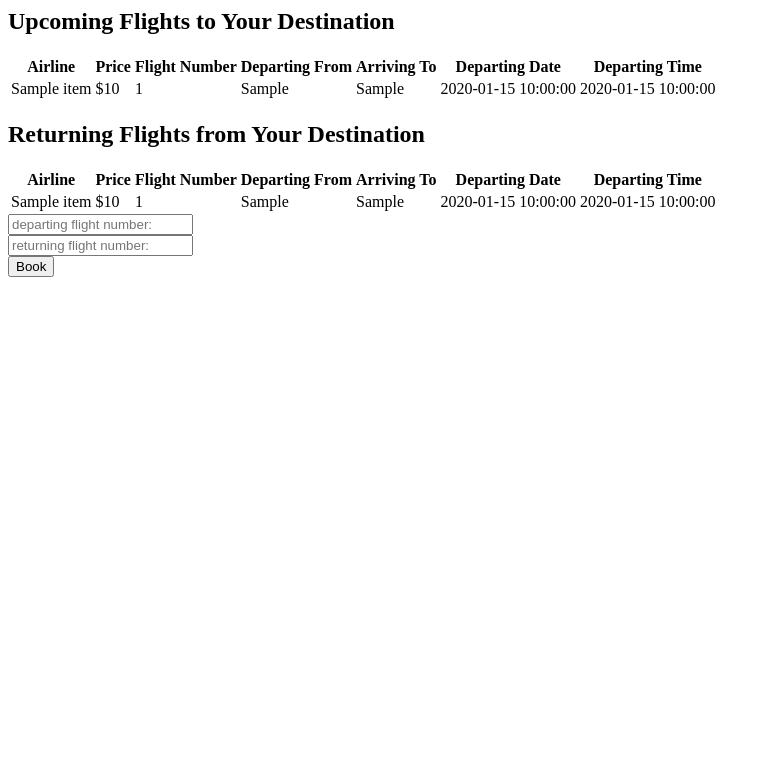
After one commit to alival000/cs3083-project, a Flask app: template templates/book_flight_roundtrip.html in a window 1280 px wide. The commit adds this page. Shown: the top 783 px of the page, without its empty margins (0-770 px from the left). Run offline with Flask 2, Linux system fonts and the light colour scheme; the template is opened without the code that fills it: most values are stand-ins (such as "Sample title", 1, 10 or a date in 2020).

Commit message:
added flight status and functionality for booking flights

```diff
--- a/init1.py
+++ b/init1.py
@@ -190,10 +190,6 @@ def registerAuthStaff():
         cursor.close()
         session['username'] = username
         return render_template('home.html', username=first_name, staff=True)
-
-@app.route('/bookFlight')
-def book():
-    return render_template('book_flight.html')
 
 @app.route('/pastFlights')
 def viewOldFlights():
@@ -642,11 +638,10 @@ def searchUpcomingFlightsRoundtrip():
         error = "No flights found"
         return render_template("view_future_flights.html", error=error)
 
-
 @app.route('/searchActiveFlights', methods=['GET','POST'])
 def searchActiveFlights():
     airline_name = request.form['airlinename']
-    flight_num = requst.form['flightnum']
+    flight_num = request.form['flightnum']
     departure_airport = request.form['departureairport']
     arrival_airport = request.form['arrivalairport']
 
@@ -662,8 +657,79 @@ def searchActiveFlights():
         return render_template("view_flight_status.html", data=data)
     else:
         error = "Flight not found"
-        return render_template("index.html", data=data)
+        return render_template("view_flight_status.html", error=error)
 
+@app.route('/bookFlightOnewayOrRoundtrip')
+def book():
+    return render_template('book_flight_oneway_or_roundtrip.html')
+
+@app.route('/bookFlightOptions', methods=['GET','POST'])
+def bookFlightOptions():
+    flight_type = request.form['flighttype']
+
+    if flight_type == "roundtrip":
+        return render_template("book_flight_options.html", roundtrip=True)
+    else:
+        return render_template("book_flight_options.html", oneway=True)
+
+@app.route('/bookFlightOneway', methods=['GET','POST'])
+def bookFlightOneway():
+    departing_airport = request.form['sourceairport']
+    arriving_airport = request.form['destinationairport']
+    date_option = request.form['dateoption']
+    date = request.form['date']
+
+    if date_option == "departure_date":
+        query = "SELECT * \
+                FROM flight \
+                WHERE departure_airport = %s AND arrival_airport = %s AND departure_date = %s"
+
+    else:
+        query = "SELECT * \
+                FROM flight \
+                WHERE departure_airport = %s AND arrival_airport = %s AND arrival_date = %s"
+
+    cursor = conn.cursor()
+    cursor.execute(query, (departing_airport, arriving_airport, date))
+
+    data = cursor.fetchall()
+
+    if data:
+        return render_template("book_flight_oneway.html", data=data)
+    else:
+        error = "No flights found"
+        return render_template("book_flight_oneway.html", error=error)
+
+@app.route('/bookFlightRoundtrip', methods=['GET','POST'])
+def bookFlightRoundtrip():
+    departing_airport = request.form['sourceairport']
+    arriving_airport = request.form['destinationairport']
+    departing_date = request.form['departingdate']
+    returning_date = request.form['returningdate']
+
+    departing_query = "SELECT * \
+            FROM flight \
+            WHERE departure_airport = %s AND arrival_airport = %s AND departure_date = %s"
+
+    returning_query = "SELECT * \
+            FROM flight \
+            WHERE departure_airport = %s AND arrival_airport = %s AND departure_date = %s"
+
+    cursor = conn.cursor()
+    cursor.execute(departing_query, (departing_airport, arriving_airport, departing_date))
+    departure = cursor.fetchall()
+    cursor.execute(returning_query, (arriving_airport, departing_airport, returning_date))
+    arrival = cursor.fetchall()
+
+    if departure and arrival:
+        return render_template("book_flight_roundtrip.html", departure=departure, arrival=arrival)
+    else:
+        error = "No flights found"
+        return render_template("book_flight_roundtrip.html", error=error)
+
+@app.route('/bookFlight', methods=['GET','POST'])
+def bookFlight():
+    print("not done yet")
 
 app.secret_key = 'some key that you will never guess'
 # Run the app on localhost port 5000
--- /dev/null
+++ b/templates/book_flight_roundtrip.html
@@ -0,0 +1,74 @@
+<html>
+<head>
+</head>
+<body>
+  {% if departure %}
+    <h2>Upcoming Flights to Your Destination</h2>
+    <table>
+      <thead><strong>
+        <tr>
+          <th>Airline</th>
+          <th>Price</th>
+          <th>Flight Number</th>
+          <th>Departing From</th>
+          <th>Arriving To</th>
+          <th>Departing Date</th>
+          <th>Departing Time</th>
+        </tr>
+        </strong></thead>
+      <tbody>
+        {% for item in departure %}
+          <tr>
+            <td>{{item['Airline_name']}}</td>
+            <td>${{item['Base_price']}}</td>
+            <td>{{item['Flight_num']}}</td>
+            <td>{{item['Departure_airport']}}</td>
+            <td>{{item['Arrival_airport']}}</td>
+            <td>{{item['Departure_date']}}</td>
+            <td>{{item['Departure_time']}}</td>
+          </tr>
+        {% endfor %}
+      </tbody>
+
+    </table>
+
+    <h2>Returning Flights from Your Destination</h2>
+    <table>
+      <thead><strong>
+        <tr>
+          <th>Airline</th>
+          <th>Price</th>
+          <th>Flight Number</th>
+          <th>Departing From</th>
+          <th>Arriving To</th>
+          <th>Departing Date</th>
+          <th>Departing Time</th>
+        </tr>
+        </strong></thead>
+      <tbody>
+        {% for item in arrival %}
+          <tr>
+            <td>{{item['Airline_name']}}</td>
+            <td>${{item['Base_price']}}</td>
+            <td>{{item['Flight_num']}}</td>
+            <td>{{item['Departure_airport']}}</td>
+            <td>{{item['Arrival_airport']}}</td>
+            <td>{{item['Departure_date']}}</td>
+            <td>{{item['Departure_time']}}</td>
+          </tr>
+        {% endfor %}
+      </tbody>
+    </table>
+
+    <form action='/bookFlight' method='POST'>
+      <input type="text" name="departingflight" placeholder = "departing flight number:" required/></br>
+      <input type="text" name="returningflight" placeholder = "returning flight number:" required/></br>
+      <input type="submit" value="Book"/>
+    </form>
+  {% endif %}
+  {% if error %}
+    <h1>We're sorry, we couldn't find any flights for your given dates.</h1>
+    <a href="/">Try again</a>
+  {% endif %}
+</body>
+</html>
--- a/templates/home.html
+++ b/templates/home.html
@@ -14,7 +14,7 @@
 
 <!-- if customer, add book flight button -->
 {% if customer %}
-	<form action="/bookFlight" method="GET">
+	<form action="/bookFlightOnewayOrRoundtrip" method="GET">
 		<button type="submit">Book Flight</button>
 	</form>
 	<form action="/upcomingFlights" method="GET">
```
Also changed, not shown: templates/book_flight.html (deleted, +0 -8 lines), templates/book_flight_oneway.html (added, +48 -0 lines), templates/book_flight_oneway_or_roundtrip.html (added, +15 -0 lines), templates/book_flight_options.html (added, +35 -0 lines), templates/view_flight_status.html (+37 -0 lines), templates/book_flight_confirm.html (added), templates/search_flights.html (line endings or trailing spaces).
